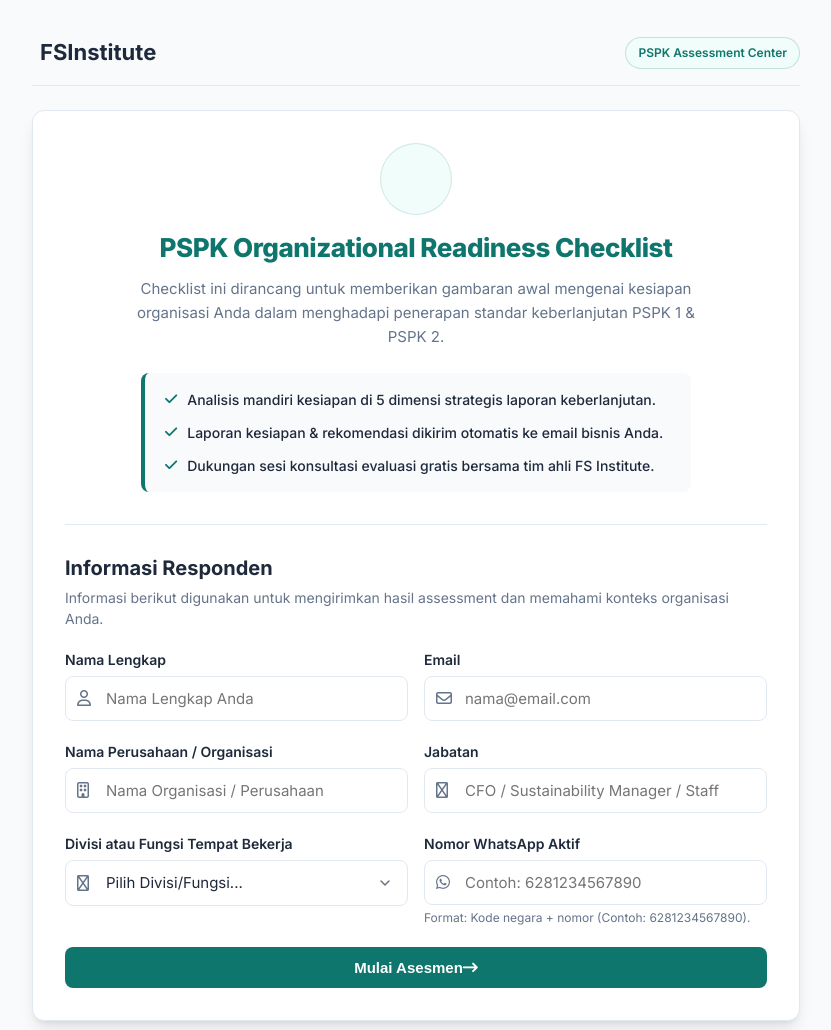
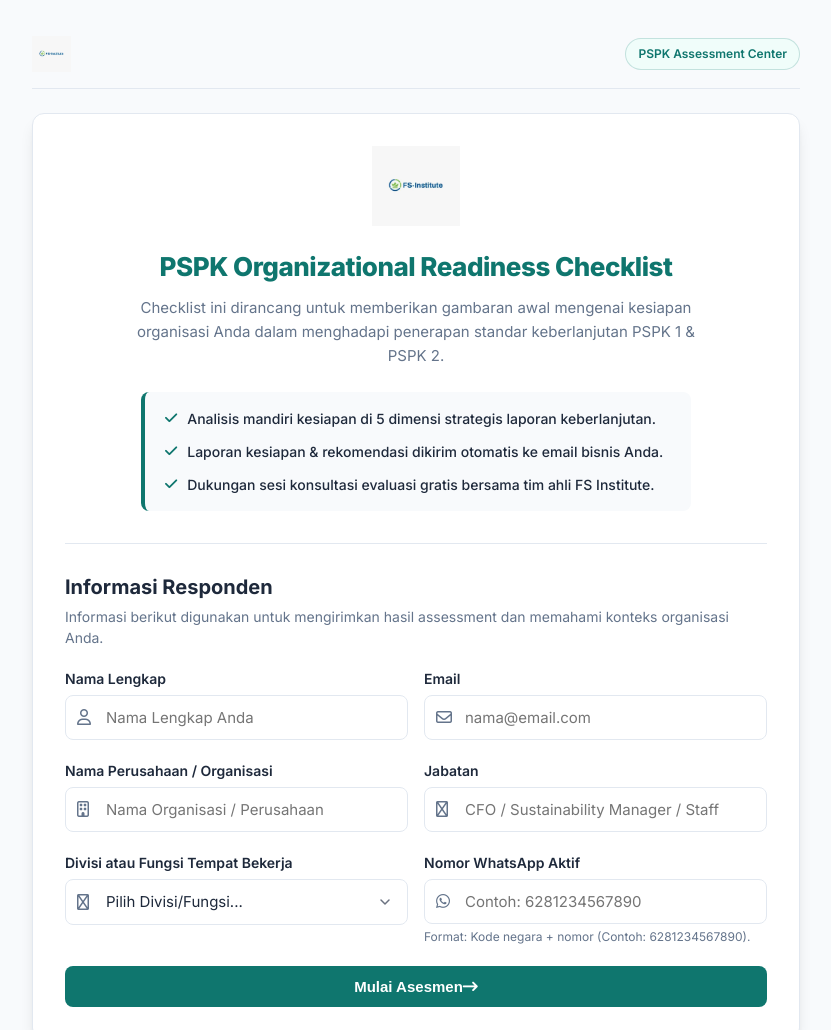
Before and after one commit to dickymaul7/PSPK-Assessment, a website: page public/index.html in a window 1280 px wide. Shown: the top 1030 px of the page, without its empty margins (224-1055 px from the left). Drawn offline with Linux system fonts and the light colour scheme.

Commit message:
Add files via upload

```diff
--- a/public/index.html
+++ b/public/index.html
@@ -21,8 +21,7 @@
     <!-- Header -->
     <header class="app-header">
       <div class="logo">
-        <i class="fa-solid fa-leaf-heart"></i>
-        <span>FS<span class="font-extrabold text-teal-600">Institute</span></span>
+        <img src="logo.png" alt="FS Institute Logo" class="header-logo">
       </div>
       <div class="badge-header">PSPK Assessment Center</div>
     </header>
@@ -33,8 +32,8 @@
       <!-- STEP 0: Welcome & Profil Screen -->
       <section id="step-welcome" class="step-section active">
         <div class="welcome-hero">
-          <div class="icon-wrapper">
-            <i class="fa-solid fa-chart-line-up"></i>
+          <div class="logo-wrapper">
+            <img src="logo.png" alt="FS Institute Logo" class="hero-logo">
           </div>
           <h1>PSPK Organizational Readiness Checklist</h1>
           <p class="subtitle">Checklist ini dirancang untuk memberikan gambaran awal mengenai kesiapan organisasi Anda dalam menghadapi penerapan standar keberlanjutan PSPK 1 & PSPK 2.</p>
--- a/public/style.css
+++ b/public/style.css
@@ -816,3 +816,23 @@ body {
   margin-top: 24px;
   border-top: 1px solid var(--border);
 }
+
+/* --- Brand Logos --- */
+.logo-wrapper {
+  margin-bottom: 24px;
+  display: flex;
+  justify-content: center;
+}
+
+.hero-logo {
+  height: 80px;
+  width: auto;
+  max-width: 100%;
+  object-fit: contain;
+}
+
+.header-logo {
+  height: 36px;
+  width: auto;
+  display: block;
+}
```
Also changed, not shown: public/logo.png (added).
